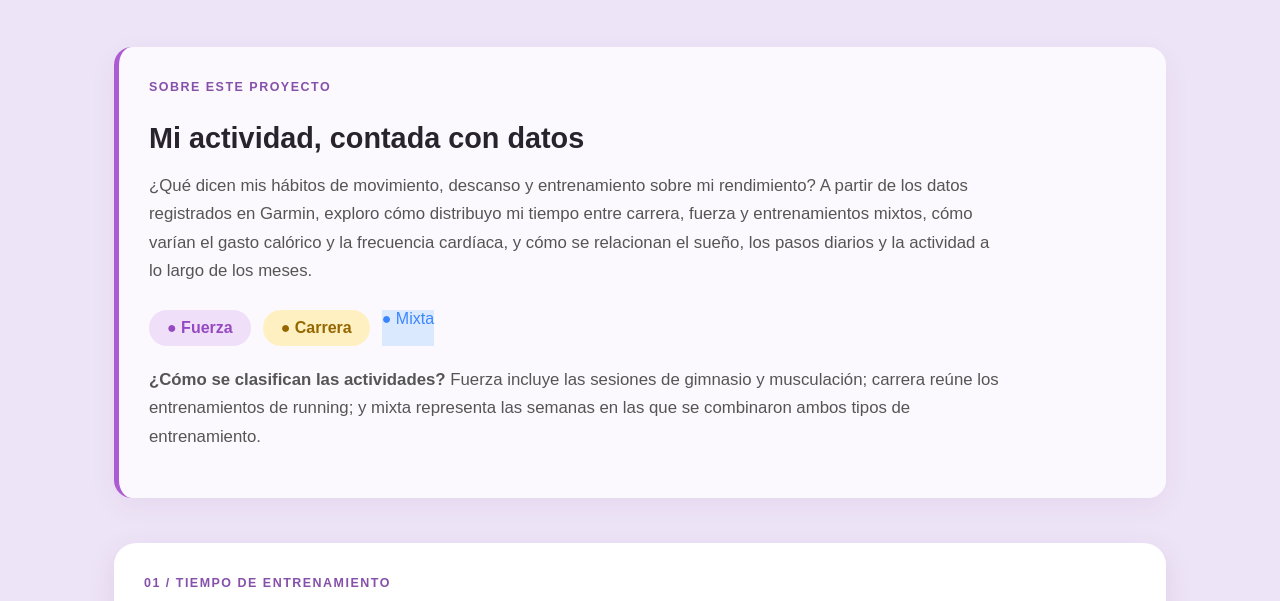
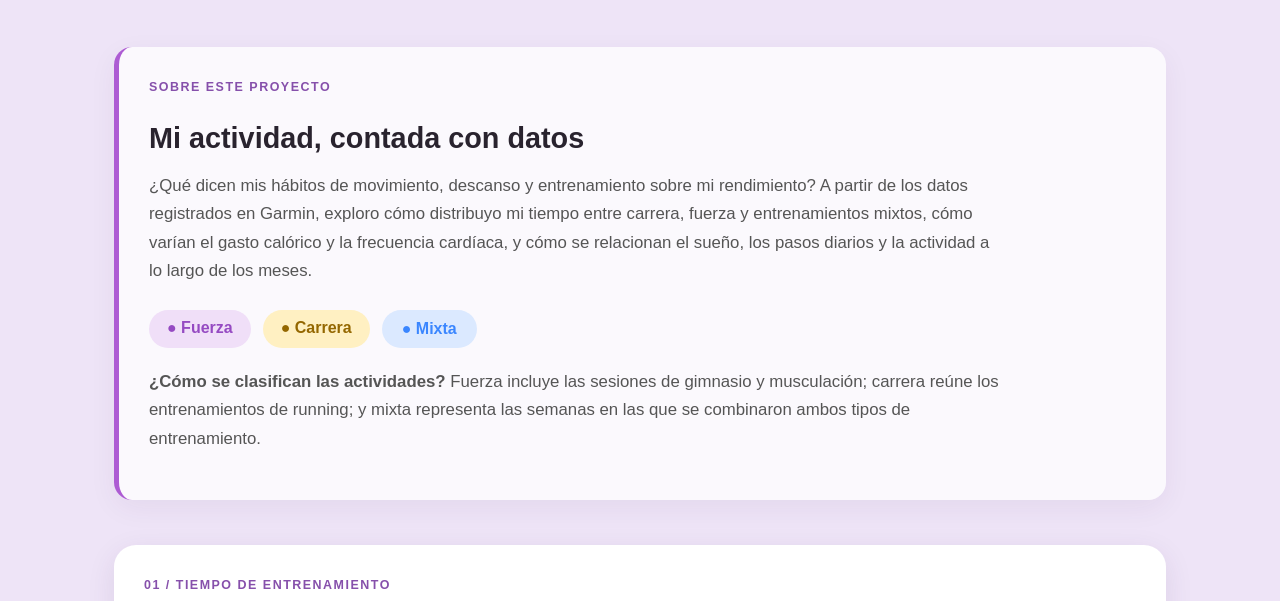
Before and after one commit to valenbza/infovis, a plain HTML site: page tp2/index.html in a window 1280 px wide. Shown: the part 133-734 px from the top of the page. Drawn offline with Linux system fonts and the light colour scheme; a script that the page names is missing.

Commit message:
Update index.html

```diff
--- a/tp2/index.html
+++ b/tp2/index.html
@@ -146,11 +146,14 @@
   line-height: 1.6;
 }
 
-  .tag-mixta {
+.tag-mixta {
+  display: inline-block;
+  padding: 10px 20px;
+  border-radius: 999px;
   background-color: #dbe9ff;
   color: #3a86ff;
+  font-weight: 700;
 }
-
 /* TÍTULOS Y TEXTOS */
 .fuerza {
   color: #ad5bd3;
```
